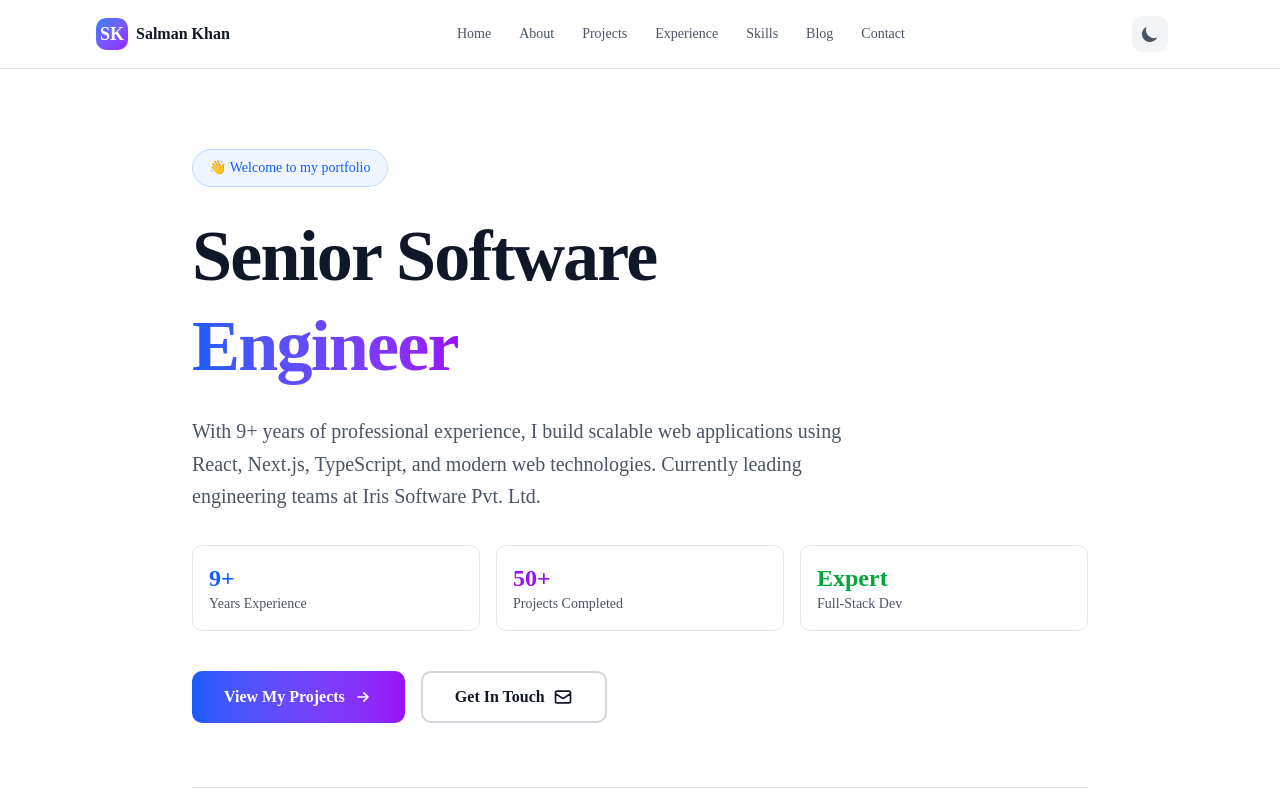
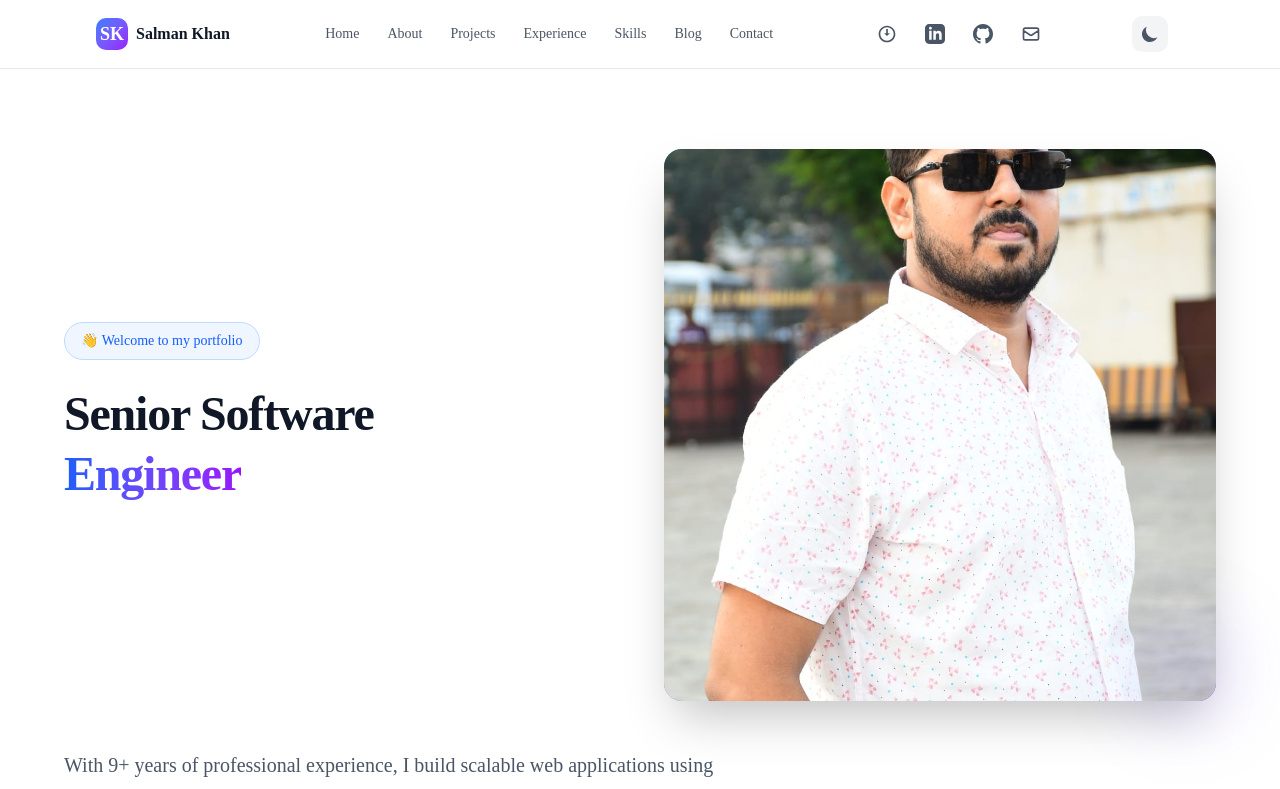
Before and after one commit to salman4Iris/portfolio_nextjs, a Next.js app: page / in a window 1280 px wide. Shown: the top 789 px of the page. Built offline with nearby package versions, Linux system fonts and the light colour scheme.

Commit message:
feat: add social links, profile image, and resume download to header and hero components; update site metadata

```diff
--- a/components/Header.tsx
+++ b/components/Header.tsx
@@ -72,6 +72,83 @@
           )}
         </div>
 
+        {/* SOCIAL LINKS & RESUME */}
+        <div className="hidden items-center space-x-3 md:flex">
+          {/* Download Resume */}
+          {SITE_METADATA.resumeLink && (
+            <a
+              href={SITE_METADATA.resumeLink}
+              download
+              className="rounded-lg p-2 text-gray-600 transition-colors hover:bg-gray-100 hover:text-green-600 dark:text-gray-400 dark:hover:bg-gray-800 dark:hover:text-green-400"
+              aria-label="Download Resume"
+              title="Download Resume"
+            >
+              <svg
+                className="h-5 w-5"
+                fill="currentColor"
+                viewBox="0 0 24 24"
+              >
+                <path d="M12 2C6.48 2 2 6.48 2 12s4.48 10 10 10 10-4.48 10-10S17.52 2 12 2zm0 18c-4.41 0-8-3.59-8-8s3.59-8 8-8 8 3.59 8 8-3.59 8-8 8zm3.5-9H13V6h-2v5H8.5l3.5 3.5 3.5-3.5z" />
+              </svg>
+            </a>
+          )}
+
+          {/* LinkedIn */}
+          <a
+            href={SITE_METADATA.socialLinks.linkedin}
+            target="_blank"
+            rel="noopener noreferrer"
+            className="rounded-lg p-2 text-gray-600 transition-colors hover:bg-gray-100 hover:text-blue-600 dark:text-gray-400 dark:hover:bg-gray-800 dark:hover:text-blue-400"
+            aria-label="LinkedIn"
+          >
+            <svg
+              className="h-5 w-5"
+              fill="currentColor"
+              viewBox="0 0 24 24"
+            >
+              <path d="M19 0h-14c-2.761 0-5 2.239-5 5v14c0 2.761 2.239 5 5 5h14c2.762 0 5-2.239 5-5v-14c0-2.761-2.238-5-5-5zm-11 19h-3v-11h3v11zm-1.5-12.268c-.966 0-1.75-.79-1.75-1.764s.784-1.764 1.75-1.764 1.75.79 1.75 1.764-.783 1.764-1.75 1.764zm13.5 12.268h-3v-5.604c0-3.368-4-3.113-4 0v5.604h-3v-11h3v1.765c1.396-2.586 7-2.777 7 2.476v6.759z" />
+            </svg>
+          </a>
+
+          {/* GitHub */}
+          <a
+            href={SITE_METADATA.socialLinks.github}
+            target="_blank"
+            rel="noopener noreferrer"
+            className="rounded-lg p-2 text-gray-600 transition-colors hover:bg-gray-100 hover:text-gray-900 dark:text-gray-400 dark:hover:bg-gray-800 dark:hover:text-white"
+            aria-label="GitHub"
+          >
+            <svg
+              className="h-5 w-5"
+              fill="currentColor"
+              viewBox="0 0 24 24"
+            >
+              <path d="M12 0c-6.626 0-12 5.373-12 12 0 5.302 3.438 9.8 8.207 11.387.599.111.793-.261.793-.577v-2.234c-3.338.726-4.033-1.416-4.033-1.416-.546-1.387-1.333-1.756-1.333-1.756-1.089-.745.083-.729.083-.729 1.205.084 1.839 1.237 1.839 1.237 1.07 1.834 2.807 1.304 3.492.997.107-.775.418-1.305.762-1.604-2.665-.305-5.467-1.334-5.467-5.931 0-1.311.469-2.381 1.236-3.221-.124-.303-.535-1.524.117-3.176 0 0 1.008-.322 3.301 1.23.957-.266 1.983-.399 3.003-.404 1.02.005 2.047.138 3.006.404 2.291-1.552 3.297-1.23 3.297-1.23.653 1.653.242 2.874.118 3.176.77.84 1.235 1.911 1.235 3.221 0 4.609-2.807 5.624-5.479 5.921.43.372.823 1.102.823 2.222v 3.293c0 .319.192.694.801.576 4.765-1.589 8.199-6.086 8.199-11.386 0-6.627-5.373-12-12-12z" />
+            </svg>
+          </a>
+
+          {/* Email */}
+          <a
+            href={`mailto:${SITE_METADATA.socialLinks.email}`}
+            className="rounded-lg p-2 text-gray-600 transition-colors hover:bg-gray-100 hover:text-red-600 dark:text-gray-400 dark:hover:bg-gray-800 dark:hover:text-red-400"
+            aria-label="Email"
+          >
+            <svg
+              className="h-5 w-5"
+              fill="none"
+              stroke="currentColor"
+              viewBox="0 0 24 24"
+            >
+              <path
+                strokeLinecap="round"
+                strokeLinejoin="round"
+                strokeWidth={2}
+                d="M3 8l7.89 5.26a2 2 0 002.22 0L21 8M5 19h14a2 2 0 002-2V7a2 2 0 00-2-2H5a2 2 0 00-2 2v10a2 2 0 002 2z"
+              />
+            </svg>
+          </a>
+        </div>
+
         {/* THEME TOGGLE & MOBILE MENU */}
         <div className="flex items-center space-x-4">
           {/* Theme Toggle Button */}
--- a/components/Hero.tsx
+++ b/components/Hero.tsx
@@ -7,8 +7,10 @@
 'use client';
 
 import React from 'react';
+import Image from 'next/image';
 import Link from 'next/link';
 import { cn } from '@/lib/utils';
+import { SITE_METADATA } from '@/content/site-config';
 
 /**
  * HERO COMPONENT
@@ -24,24 +26,50 @@
       <div className="absolute -bottom-40 left-0 -z-10 h-80 w-80 rounded-full bg-gradient-to-tr from-purple-400 to-blue-600 opacity-10 blur-3xl dark:opacity-5" />
 
       {/* CONTENT */}
-      <div className="mx-auto max-w-4xl">
+      <div className="mx-auto max-w-6xl">
+        <div className="grid items-center gap-12 md:grid-cols-2">
+          {/* TEXT CONTENT */}
+          <div>
             <div className="mb-6 inline-flex items-center rounded-full border border-blue-200 bg-blue-50 px-4 py-2 text-sm font-medium text-blue-600 dark:border-blue-900 dark:bg-blue-950 dark:text-blue-400">
               👋 Welcome to my portfolio
             </div>
 
-        <h1 className="mb-6 text-5xl font-bold leading-tight tracking-tight text-gray-900 dark:text-white sm:text-6xl md:text-7xl">
+            <h1 className="mb-6 text-5xl font-bold leading-tight tracking-tight text-gray-900 dark:text-white sm:text-6xl md:text-5xl">
               Senior Software
               <br />
               <span className="bg-gradient-to-r from-blue-600 to-purple-600 bg-clip-text text-transparent">
                 Engineer
               </span>
             </h1>
+          </div>
+
+          {/* PROFILE IMAGE */}
+          {SITE_METADATA.profileImage && (
+            <div className="relative mx-auto w-full max-w-xs md:max-w-none">
+              <div className="relative aspect-square overflow-hidden rounded-2xl bg-gradient-to-br from-blue-400 to-purple-600 p-1 shadow-2xl">
+                <Image
+                  src={SITE_METADATA.profileImage}
+                  alt={SITE_METADATA.author}
+                  fill
+                  className="rounded-xl object-cover"
+                  priority
+                  sizes="(max-width: 768px) 100vw, 50vw"
+                />
+              </div>
+              <div className="absolute -bottom-4 -right-4 h-24 w-24 rounded-full bg-gradient-to-br from-blue-500 to-purple-500 opacity-20 blur-2xl" />
+            </div>
+          )}
+        </div>
+
+        {/* DESCRIPTION AND HIGHLIGHTS */}
+        <div className="mt-12">
 
           <p className="mb-8 max-w-2xl text-lg leading-relaxed text-gray-600 dark:text-gray-400 sm:text-xl">
             With 9+ years of professional experience, I build scalable web applications using React,
             Next.js, TypeScript, and modern web technologies. Currently leading engineering teams at
             Iris Software Pvt. Ltd.
           </p>
+        </div>
 
         {/* HIGHLIGHTS */}
         <div className="mb-10 grid grid-cols-1 gap-4 sm:grid-cols-3">
--- a/content/site-config.ts
+++ b/content/site-config.ts
@@ -15,9 +15,11 @@
   phone: '+91-9029051642',
   location: 'Mumbai-400043, Maharashtra, India',
   timezone: 'IST (UTC+5:30)',
+  profileImage: '/salman.jpeg',
+  resumeLink: '/SalmanCVFull_9yrs.pdf',
   socialLinks: {
-    linkedin: 'https://linkedin.com/in/khansalman752',
-    github: 'https://github.com',
+    linkedin: 'https://www.linkedin.com/in/salman-khan-a62ab2a2/',
+    github: 'https://github.com/salman4code',
     twitter: undefined,
     email: 'khansalman752@gmail.com',
   },
--- a/types/index.ts
+++ b/types/index.ts
@@ -165,6 +165,8 @@
   readonly phone: string;
   readonly location: string;
   readonly timezone: string;
+  readonly profileImage?: string;
+  readonly resumeLink?: string;
   readonly socialLinks: {
     readonly linkedin?: string;
     readonly github?: string;
```
Also changed, not shown: public/salman.jpeg (added), 1 other file (tests, documents, lock files or other folders). Lines whose indentation alone changed are shown as unchanged.
